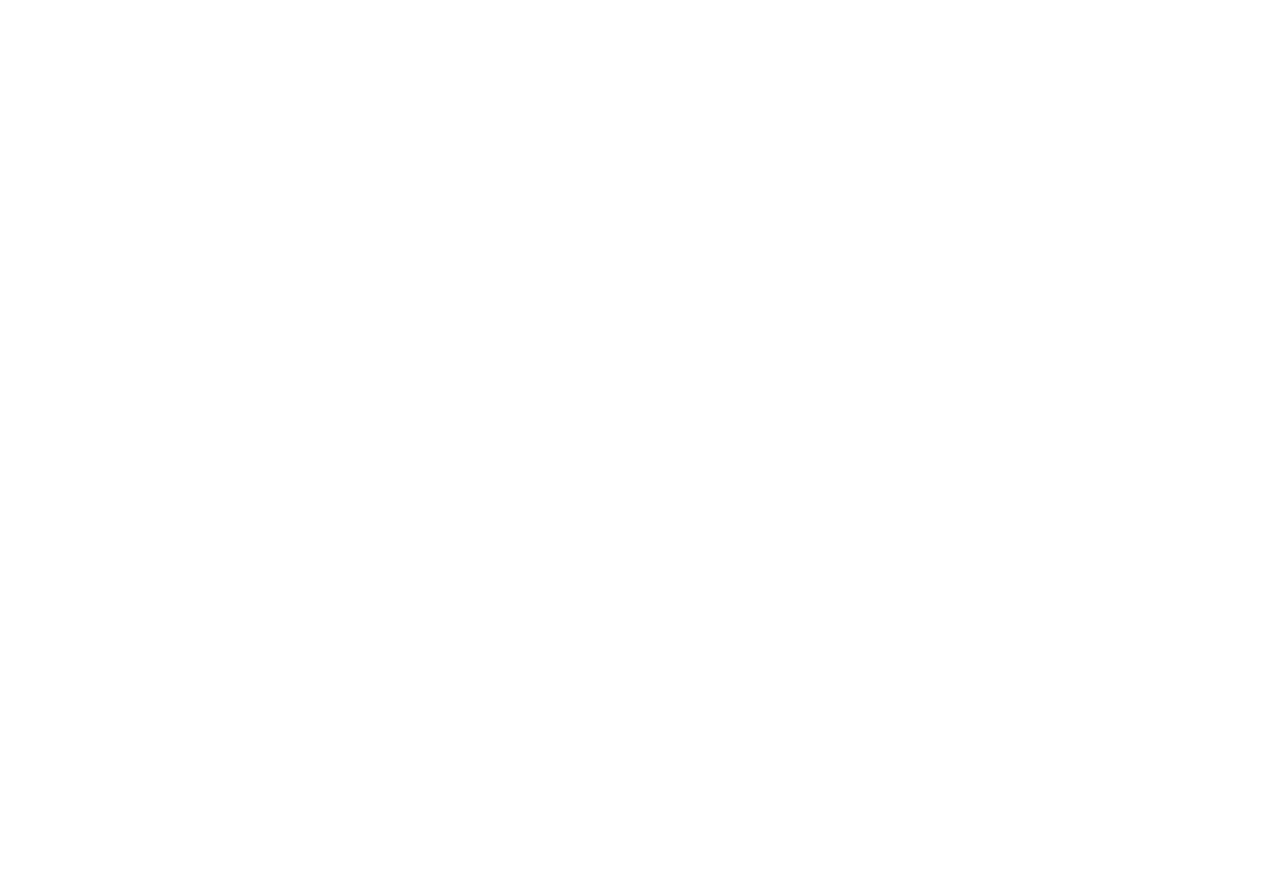
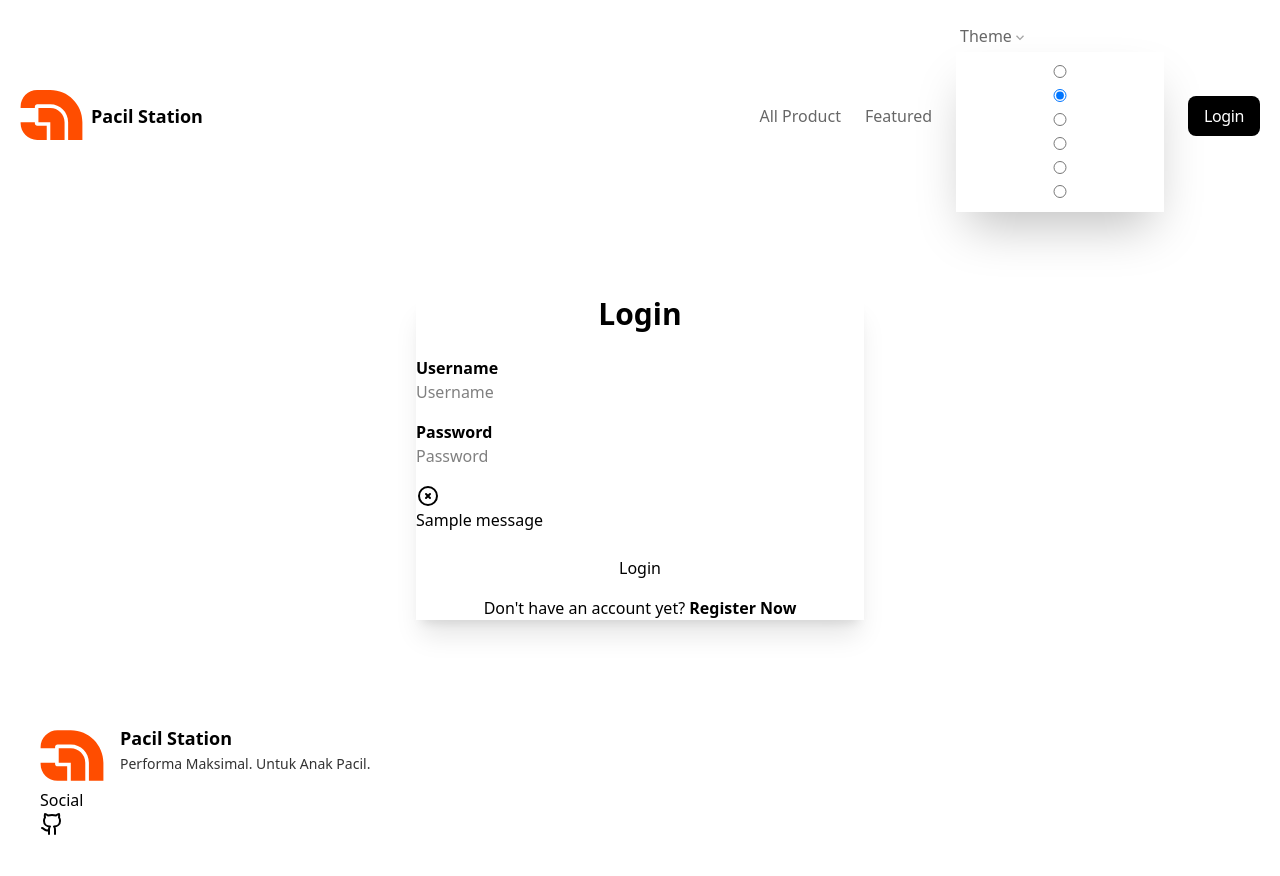
Before and after one commit to HeraldoArman/pacil-station, a Django app: page /login/ in a window 1280 px wide. Before the commit the page is empty. Before the commit the page ends 800 px from the top, so only its background shows below. Run offline with Django 5.2, Linux system fonts and the light colour scheme; tables that the repository leaves empty hold one stand-in row (values such as "Sample post"); one stand-in notice (Sample message) is shown; some libraries are stand-ins or nearby versions.

Commit message:
feat: authentication login form

```diff
--- a/main/forms.py
+++ b/main/forms.py
@@ -1,8 +1,8 @@
 from django.forms import ModelForm
 from .models import Product
+from django import forms
+from django.contrib.auth.forms import AuthenticationForm
 
-from django import forms
-from .models import Product
 
 class ProductForm(forms.ModelForm):
     class Meta:
@@ -35,3 +35,24 @@ class BrandForm(ModelForm):
         widgets = {
             "name": forms.TextInput(attrs={"class": "input input-bordered w-full"}),
         }
+
+
+class LoginForm(AuthenticationForm):
+    username = forms.CharField(
+        widget=forms.TextInput(
+            attrs={
+                "class": "input input-bordered w-full",
+                "placeholder": "Username",
+                "autocomplete": "username",
+            }
+        )
+    )
+    password = forms.CharField(
+        widget=forms.PasswordInput(
+            attrs={
+                "class": "input input-bordered w-full",
+                "placeholder": "Password",
+                "autocomplete": "current-password",
+            }
+        )
+    )
--- a/main/templates/main/login.html
+++ b/main/templates/main/login.html
@@ -0,0 +1,88 @@
+{% extends 'base.html' %} {% block meta %}
+<title>Login - Pacil Station</title>
+{% endblock meta %} {% block content %}
+<div class="flex justify-center items-center py-10">
+  <div class="card w-full max-w-md bg-base-100 shadow-xl min-w-md">
+    <div class="card-body">
+      <h1 class="text-3xl font-bold text-center mb-6">Login</h1>
+
+      <form method="POST" action="" class="space-y-4">
+        {% csrf_token %}
+
+        <div class="form-control">
+          <label class="label"
+            ><span class="label-text font-semibold"
+              >{{ form.username.label }}</span
+            ></label
+          >
+          {{ form.username }} {% if form.username.errors %}
+          <p class="text-error text-sm mt-1">
+            {{ form.username.errors|striptags }}
+          </p>
+          {% endif %}
+        </div>
+
+        <div class="form-control">
+          <label class="label"
+            ><span class="label-text font-semibold"
+              >{{ form.password.label }}</span
+            ></label
+          >
+          {{ form.password }} {% if form.password.errors %}
+          <p class="text-error text-sm mt-1">
+            {{ form.password.errors|striptags }}
+          </p>
+          {% endif %}
+        </div>
+
+        {% if form.non_field_errors %}
+        <div role="alert" class="alert alert-error alert-soft">
+          <svg
+            xmlns="http://www.w3.org/2000/svg"
+            class="h-6 w-6 shrink-0 stroke-current"
+            fill="none"
+            viewBox="0 0 24 24"
+          >
+            <path
+              stroke-linecap="round"
+              stroke-linejoin="round"
+              stroke-width="2"
+              d="M10 14l2-2m0 0l2-2m-2 2l-2-2m2 2l2 2m7-2a9 9 0 11-18 0 9 9 0 0118 0z"
+            />
+          </svg>
+          <span>{{ form.non_field_errors|striptags }}</span>
+        </div>
+        {% endif %} {% if messages %} {% for message in messages %}
+        <div role="alert" class="alert alert-{{ message.tags }} alert-soft">
+          <svg
+            xmlns="http://www.w3.org/2000/svg"
+            class="h-6 w-6 shrink-0 stroke-current"
+            fill="none"
+            viewBox="0 0 24 24"
+          >
+            <path
+              stroke-linecap="round"
+              stroke-linejoin="round"
+              stroke-width="2"
+              d="M10 14l2-2m0 0l2-2m-2 2l-2-2m2 2l2 2m7-2a9 9 0 11-18 0 9 9 0 0118 0z"
+            />
+          </svg>
+          <span>{{ message }}</span>
+        </div>
+        {% endfor %} {% endif %}
+
+        <div class="form-control mt-6">
+          <button type="submit" class="btn btn-primary w-full">Login</button>
+        </div>
+      </form>
+
+      <p class="text-center mt-4">
+        Don't have an account yet?
+        <a href="{% url 'main:register' %}" class="link link-primary font-bold"
+          >Register Now</a
+        >
+      </p>
+    </div>
+  </div>
+</div>
+{% endblock content %}
--- a/main/views.py
+++ b/main/views.py
@@ -2,13 +2,14 @@ from django.shortcuts import render, get_object_or_404, redirect
 from .models import Product, Employee
 from django.http import HttpResponse
 from django.core import serializers
-from .forms import ProductForm, BrandForm
+from .forms import ProductForm, BrandForm, LoginForm
 from django.contrib.auth import authenticate, login, logout
 from django.contrib.auth.decorators import login_required
 from django.contrib.auth.forms import UserCreationForm, AuthenticationForm
 from django.http import HttpResponse, HttpResponseRedirect
 import datetime
 from django.urls import reverse
+
 
 def show_main(request):
     featured_products = Product.objects.filter(is_featured=True).order_by('total_sales')
@@ -94,7 +95,7 @@ def add_brand(request):
 
 def login_views(request):
     if request.method == "POST":
-        form = AuthenticationForm(data=request.POST)
+        form = LoginForm(data=request.POST)
         if form.is_valid():
             user = form.get_user()
             login(request, user)
@@ -103,7 +104,7 @@ def login_views(request):
             return response
 
     else:
-        form = AuthenticationForm()
+        form = LoginForm()
     context = {
         'form': form,
     }
```
Also changed, not shown: main/templates/main/add_product.html (+7 -1 lines), main/templates/partial/navbar.html (+15 -3 lines).
